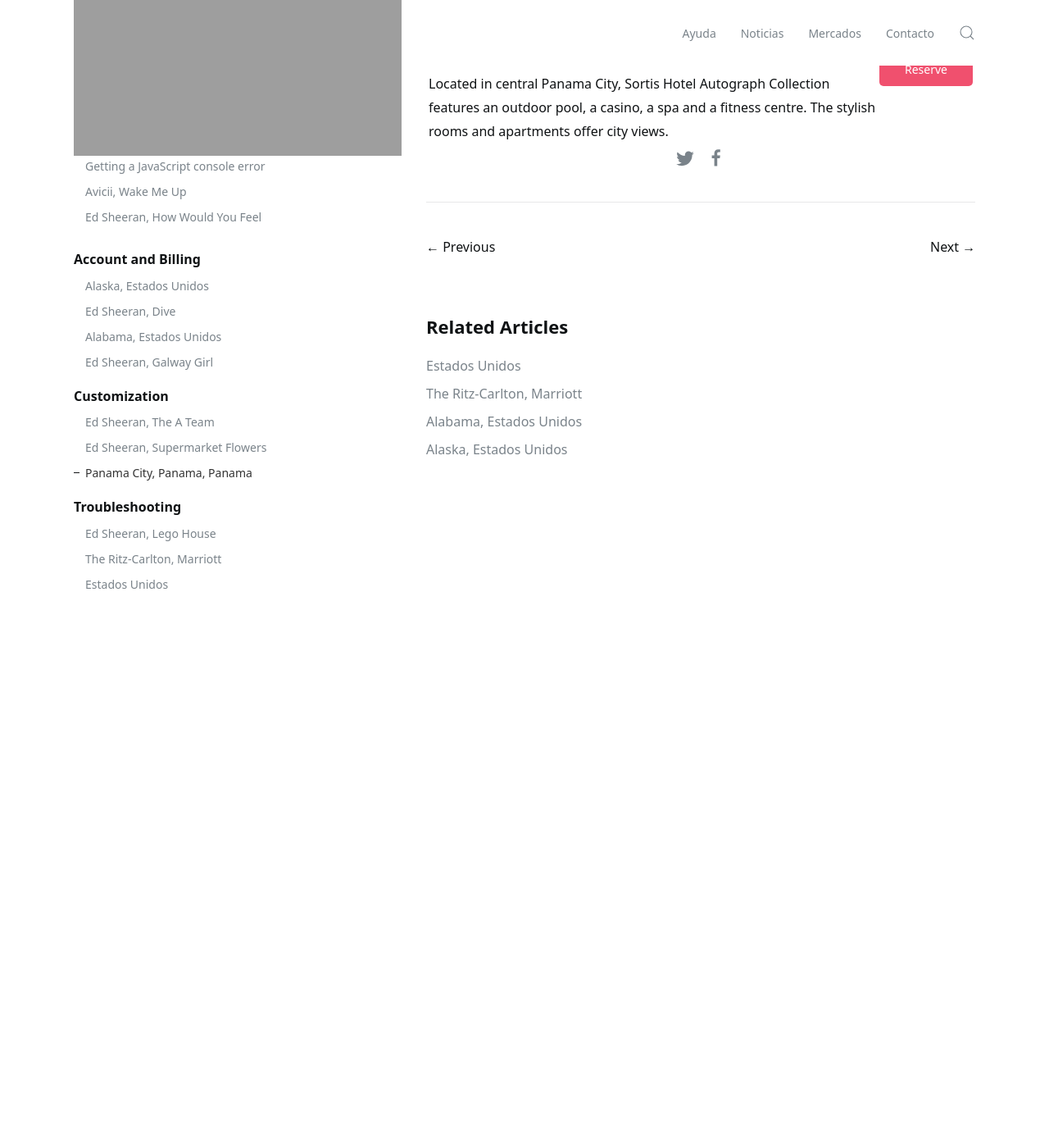
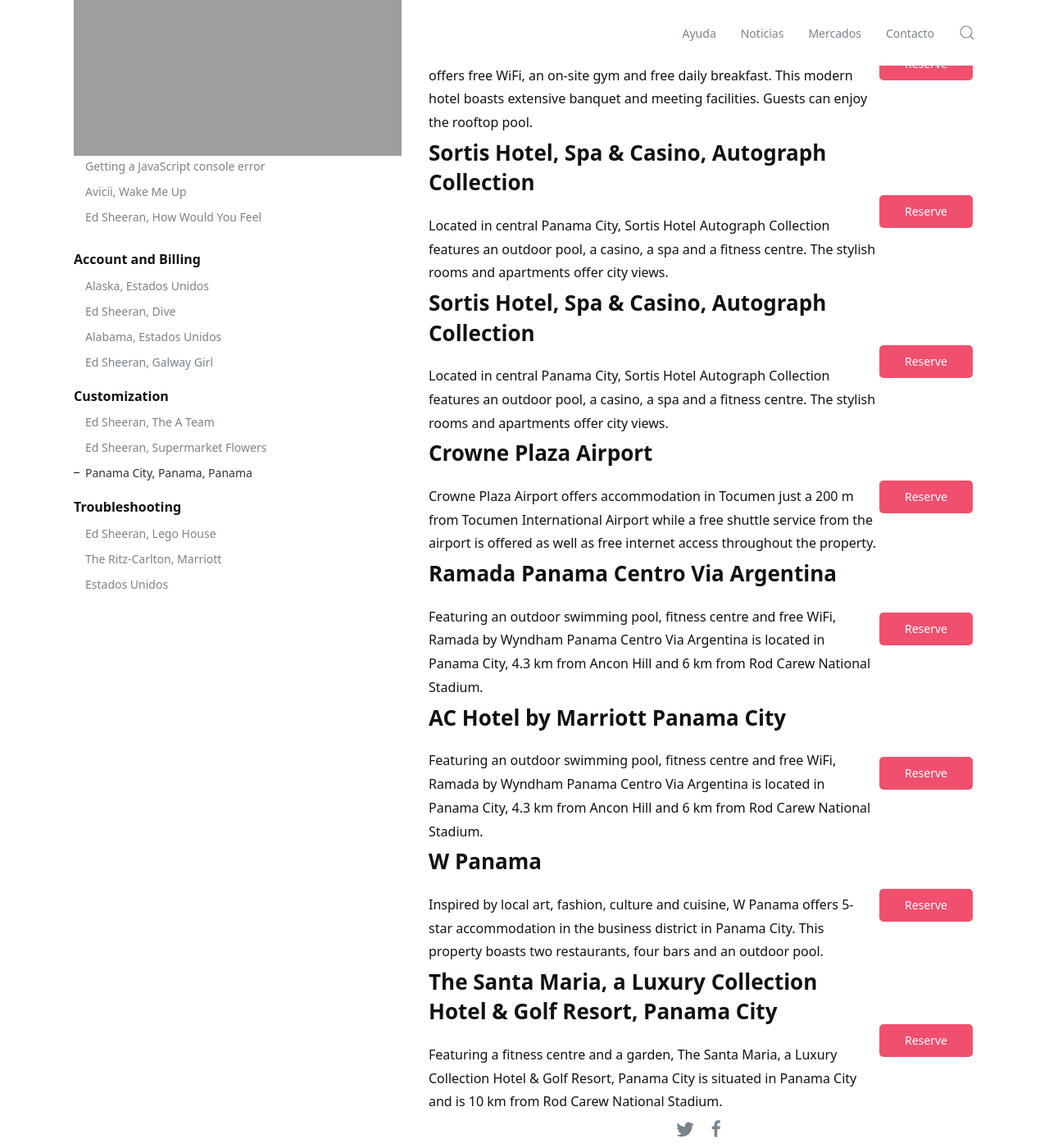
Before and after one commit to jelmii/jelmii.github.io, a Jekyll site: the page built from _docs/configuration.md, in a window 1280 px wide and 1400 px high, scrolled down 6867 px. Shown: the whole window at 82% size. Built offline with Jekyll 4.4.1, drawn with Linux system fonts in a browser that asks for light colours.

Commit message:
Update configuration.md

```diff
--- a/_docs/configuration.md
+++ b/_docs/configuration.md
@@ -193,6 +193,38 @@ tags: featured
 <td><h2>Sortis Hotel, Spa & Casino, Autograph Collection</h2>Located in central Panama City, Sortis Hotel Autograph Collection features an outdoor pool, a casino, a spa and a fitness centre. The stylish rooms and apartments offer city views.</td>
 <td><a class="uk-button uk-button-danger" href="https://www.booking.com/hotel/pa/sortis-spa-and-casino-panama.en.html?aid=856525&no_rooms=1&group_adults=1">Reserve</a></td>
 </tr>
+<br>
+<tr>
+<td><h2>Sortis Hotel, Spa & Casino, Autograph Collection</h2>Located in central Panama City, Sortis Hotel Autograph Collection features an outdoor pool, a casino, a spa and a fitness centre. The stylish rooms and apartments offer city views.</td>
+<td><a class="uk-button uk-button-danger" href="https://www.booking.com/hotel/pa/sortis-spa-and-casino-panama.en.html?aid=856525&no_rooms=1&group_adults=1">Reserve</a></td>
+</tr>
+<br>
+<tr>
+<td><h2>Crowne Plaza Airport</h2>Crowne Plaza Airport offers accommodation in Tocumen just a 200 m from Tocumen International Airport while a free shuttle service from the airport is offered as well as free internet access throughout the property.</td>
+<td><a class="uk-button uk-button-danger" href="https://www.booking.com/hotel/pa/crowne-plaza-airport.en.html?aid=856525&no_rooms=1&group_adults=1">Reserve</a></td>
+</tr>
+<br>
+<tr>
+<td><h2>Ramada Panama Centro Via Argentina</h2>Featuring an outdoor swimming pool, fitness centre and free WiFi, Ramada by Wyndham Panama Centro Via Argentina is located in Panama City, 4.3 km from Ancon Hill and 6 km from Rod Carew National Stadium.</td>
+<td><a class="uk-button uk-button-danger" href="https://www.booking.com/hotel/pa/ramada-panama-centro.en.html?aid=856525&no_rooms=1&group_adults=1">Reserve</a></td>
+</tr>
+<br>
+<tr>
+<td><h2>AC Hotel by Marriott Panama City</h2>Featuring an outdoor swimming pool, fitness centre and free WiFi, Ramada by Wyndham Panama Centro Via Argentina is located in Panama City, 4.3 km from Ancon Hill and 6 km from Rod Carew National Stadium.</td>
+<td><a class="uk-button uk-button-danger" href="https://www.booking.com/hotel/pa/ramada-panama-centro.en.html?aid=856525&no_rooms=1&group_adults=1">Reserve</a></td>
+</tr>
+<br>
+<tr>
+<td><h2>W Panama</h2>Inspired by local art, fashion, culture and cuisine, W Panama offers 5-star accommodation in the business district in Panama City. This property boasts two restaurants, four bars and an outdoor pool.</td>
+<td><a class="uk-button uk-button-danger" href="https://www.booking.com/hotel/pa/w-panama.en.html?aid=856525&no_rooms=1&group_adults=1">Reserve</a></td>
+</tr>
+<br>
+<tr>
+<td><h2>The Santa Maria, a Luxury Collection Hotel & Golf Resort, Panama City</h2>Featuring a fitness centre and a garden, The Santa Maria, a Luxury Collection Hotel & Golf Resort, Panama City is situated in Panama City and is 10 km from Rod Carew National Stadium.</td>
+<td><a class="uk-button uk-button-danger" href="https://www.booking.com/hotel/pa/the-santa-maria-a-luxury-collection-golf-resort-panama-city.en.html?aid=856525&no_rooms=1&group_adults=1">Reserve</a></td>
+</tr>
+
+
 
 
 
```
